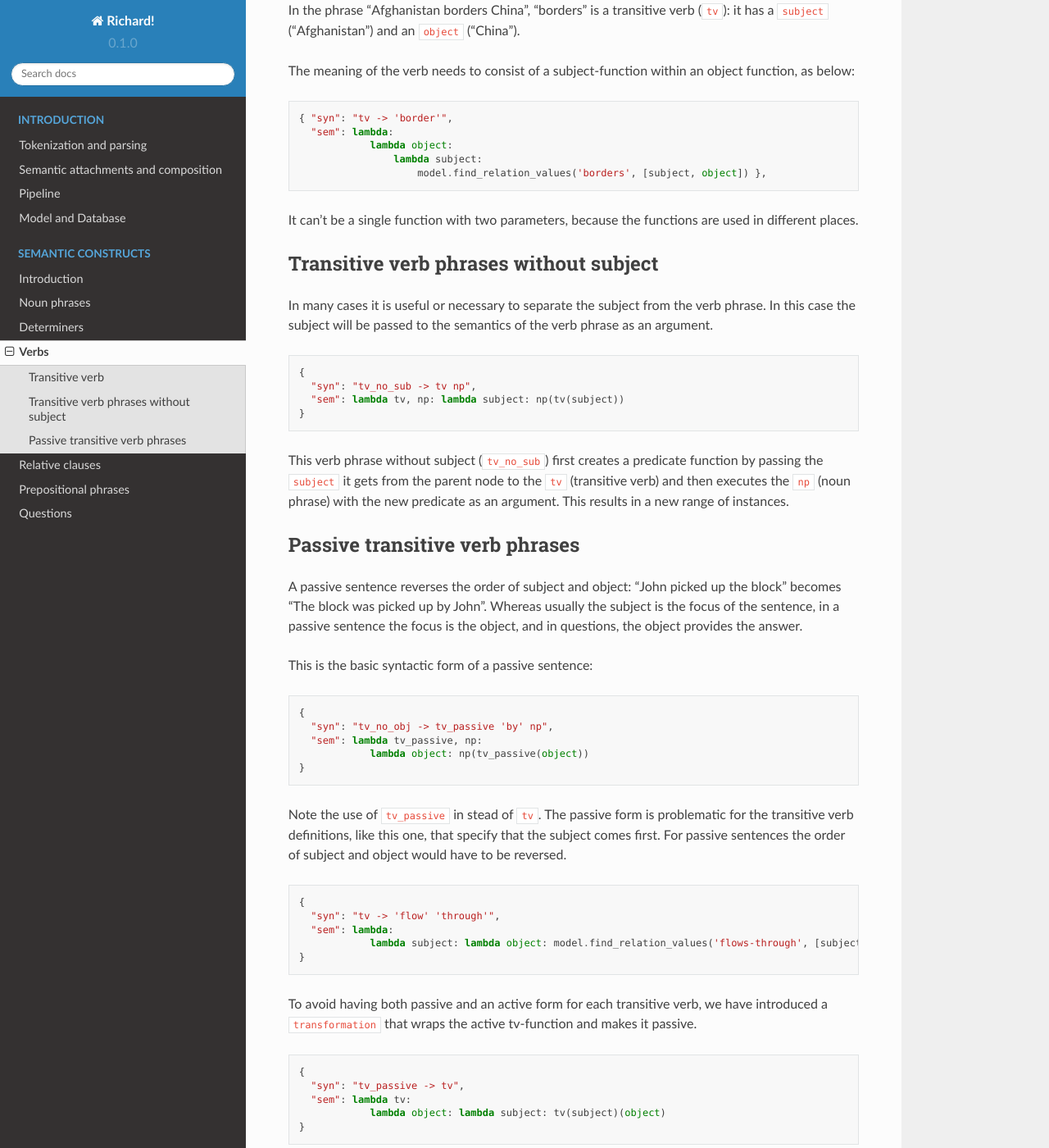
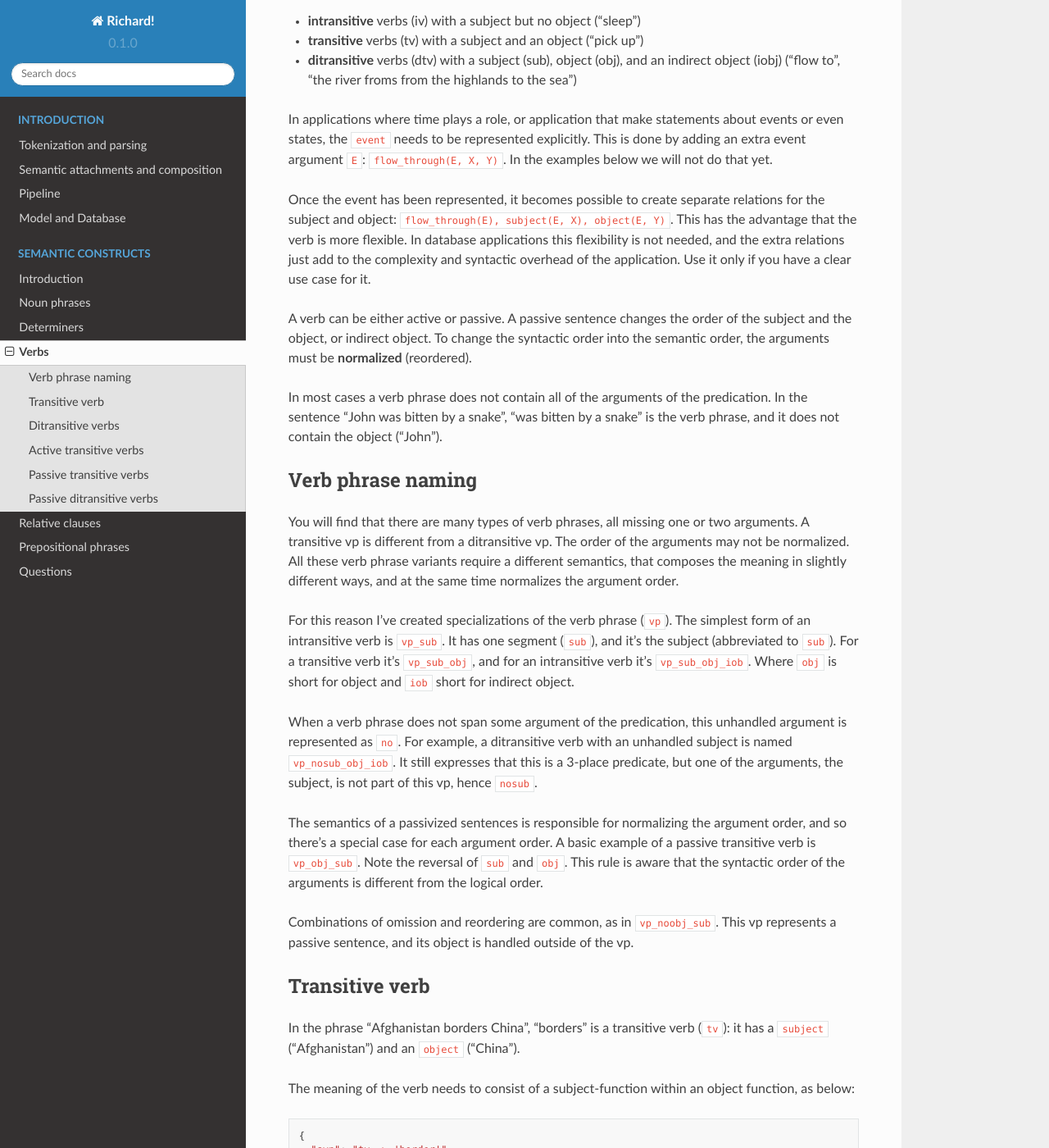
Before and after one commit to garfix/richard-readthedocs, a Sphinx documentation site: the page built from docs/source/language/verb-phrases.md, in a window 1280 px wide and 1400 px high, scrolled down 653 px. Shown: the whole window at 82% size. Built offline with Sphinx 7.4.7 and the Read the Docs theme 2.0.0, drawn with Linux system fonts in a browser that asks for light colours; some of the changed text lies outside the part shown.

Commit message:
verb phrases

```diff
--- a/docs/source/language/verb-phrases.md
+++ b/docs/source/language/verb-phrases.md
@@ -1,12 +1,44 @@
 # Verbs
 
-A verb is the heart of a sentence, or of a relative clause. It is expressed logically as a predication over a fixed number of arguments. The verb "flow through" for example is in essence `flow_through(X, Y)`. The first argument is called the `subject`, the second `object`, a possible third `indirect object`.
+A verb is the heart of a sentence. It is expressed logically as a predication over a fixed number of arguments. The verb "flow through" for example is logically represented by the atomic formula `flow_through(X, Y)`.
+
+Syntactically, the subject is the first argument you see in a sentence, whether the sentence is active or passive. In "John was bitten by a snake", "John" is the subject.
+
+In linguistic semantics however, the logical representation is key, and the arguments are named after the position in the predication: `predicate(subject, object, indirect object)`.
+
+* __subject__ is the first argument
+* __object__ is the second argument
+* __indirect object__ is the third argument
+
+"John" would be the object of the sentence, whether it was passive or active.
 
 The word `through` in this example is called the `particle` of the verb. Typically it is located just after the verb, but in many cases another phrase is placed between the verb and the particle.
 
+There are (mainly) three types of verbs:
+
+* __intransitive__ verbs (iv) with a subject but no object ("sleep")
+* __transitive__ verbs (tv) with a subject and an object ("pick up")
+* __ditransitive__ verbs (dtv) with a subject (sub), object (obj), and an indirect object (iobj)  ("flow to", "the river froms from the highlands to the sea")
+
 In applications where time plays a role, or application that make statements about events or even states, the `event` needs to be represented explicitly. This is done by adding an extra event argument `E`: `flow_through(E, X, Y)`. In the examples below we will not do that yet.
 
-Once the event has been represented, it becomes possible to create separate relations for the subject and object: `flow_through(E), subject(E, X), object(E, Y)`. This has the advantage that the verb is more flexible. In most cases however, this flexibility is not needed, and the extra relations just add to the complexity and syntactic overhead of the application. Use it only if you have a clear use case for it.
+Once the event has been represented, it becomes possible to create separate relations for the subject and object: `flow_through(E), subject(E, X), object(E, Y)`. This has the advantage that the verb is more flexible. In database applications this flexibility is not needed, and the extra relations just add to the complexity and syntactic overhead of the application. Use it only if you have a clear use case for it.
+
+A verb can be either active or passive. A passive sentence changes the order of the subject and the object, or indirect object. To change the syntactic order into the semantic order, the arguments must be __normalized__ (reordered).
+
+In most cases a verb phrase does not contain all of the arguments of the predication. In the sentence "John was bitten by a snake", "was bitten by a snake" is the verb phrase, and it does not contain the object ("John").
+
+## Verb phrase naming
+
+You will find that there are many types of verb phrases, all missing one or two arguments. A transitive vp is different from a ditransitive vp. The order of the arguments may not be normalized. All these verb phrase variants require a different semantics, that composes the meaning in slightly different ways, and at the same time normalizes the argument order.
+
+For this reason I've created specializations of the verb phrase (`vp`). The simplest form of an intransitive verb is `vp_sub`. It has one segment (`sub`), and it's the subject (abbreviated to `sub`). For a transitive verb it's `vp_sub_obj`, and for an intransitive verb it's `vp_sub_obj_iob`. Where `obj` is short for object and `iob` short for indirect object.
+
+When a verb phrase does not span some argument of the predication, this unhandled argument is represented as `no`. For example, a ditransitive verb with an unhandled subject is named `vp_nosub_obj_iob`. It still expresses that this is a 3-place predicate, but one of the arguments, the subject, is not part of this vp, hence `nosub`.
+
+The semantics of a passivized sentences is responsible for normalizing the argument order, and so there's a special case for each argument order. A basic example of a passive transitive verb is `vp_obj_sub`. Note the reversal of `sub` and `obj`. This rule is aware that the syntactic order of the arguments is different from the logical order.
+
+Combinations of omission and reordering are common, as in `vp_noobj_sub`. This vp represents a passive sentence, and its object is handled outside of the vp.
 
 ## Transitive verb
 
@@ -15,58 +47,93 @@
 The meaning of the verb needs to consist of a subject-function within an object function, as below:
 
 ~~~python
-{ "syn": "tv -> 'border'",
+{
+  "syn": "tv -> 'border'",
   "sem": lambda:
-            lambda object:
-                lambda subject:
-                    model.find_relation_values('borders', [subject, object]) },
+            lambda sub, obj: model.find_relation_values('borders', [sub, obj], two_ways = True)
+},
 ~~~
 
-It can't be a single function with two parameters, because the functions are used in different places.
+Here `two_ways` tells the function that it should also look for borders as `(obj, sub)`, as the borders relation is commutative.
 
-## Transitive verb phrases without subject
-
-In many cases it is useful or necessary to separate the subject from the verb phrase. In this case the subject will be passed to the semantics of the verb phrase as an argument.
+## Ditransitive verbs
 
 ~~~python
 {
-  "syn": "tv_no_sub -> tv np",
-  "sem": lambda tv, np: lambda subject: np(tv(subject))
+  "syn": "dtv -> 'flows' 'into'",
+  "sem": lambda:
+            lambda sub, obj, iob: model.find_relation_values('flows-from-to', [sub, obj, iob])
 }
 ~~~
 
-This verb phrase without subject (`tv_no_sub`) first creates a predicate function by passing the `subject` it gets from the parent node to the `tv` (transitive verb) and then executes the `np` (noun phrase) with the new predicate as an argument. This results in a new range of instances.
+## Active transitive verbs
 
-## Passive transitive verb phrases
-
-A passive sentence reverses the order of subject and object: "John picked up the block" becomes "The block was picked up by John". Whereas usually the subject is the focus of the sentence, in a passive sentence the focus is the object, and in questions, the object provides the answer.
-
-This is the basic syntactic form of a passive sentence:
+"borders China" is an active vp missing the subject. This subject (`sub`) is passed to this semantic function as an argument, and the function passes it through to its child `tv`. The result is a function with one argument (`obj`) and can be used by `np` to establish membership.
 
 ~~~python
 {
-  "syn": "tv_no_obj -> tv_passive 'by' np",
-  "sem": lambda tv_passive, np:
-            lambda object: np(tv_passive(object))
+  "syn": "vp_nosub_obj -> vp_nosub_noobj np",
+  "sem": lambda tv, np:
+          lambda sub: np(tv(sub))
+},
+{
+  "syn": "vp_nosub_noobj -> tv",
+  "sem": lambda tv:
+          lambda sub:
+            lambda obj: tv(sub, obj)
 }
 ~~~
 
-Note the use of `tv_passive` in stead of `tv`. The passive form is problematic for the transitive verb definitions, like this one, that specify that the subject comes first. For passive sentences the order of subject and object would have to be reversed.
+With negation ("not"):
 
 ~~~python
 {
-  "syn": "tv -> 'flow' 'through'",
-  "sem": lambda:
-            lambda subject: lambda object: model.find_relation_values('flows-through', [subject, object])
+  "syn": "vp_nosub_obj -> 'does' 'not' vp_nosub_noobj np",
+  "sem": lambda tv, np: lambda sub: negate(np(tv(sub)))
 }
 ~~~
 
-To avoid having both passive and an active form for each transitive verb, we have introduced a `transformation` that wraps the active tv-function and makes it passive.
+## Passive transitive verbs
+
+Note that the order of `obj` and `sub` is reversed and that the final call to `tv` is the same as in the active form.
 
 ~~~python
 {
-  "syn": "tv_passive -> tv",
+  "syn": "vp_noobj_sub -> vp_noobj_nosub 'by' np",
+  "sem": lambda vp_noobj_nosub, np:
+            lambda obj: np(vp_noobj_nosub(obj))
+},
+{
+  "syn": "vp_noobj_nosub -> tv",
   "sem": lambda tv:
-            lambda object: lambda subject: tv(subject)(object)
+            lambda obj:
+                lambda sub: tv(sub, obj)
 }
 ~~~
+
+## Passive ditransitive verbs
+
+The first rule receives an `obj` from its parent function and passes it to it's child function. The second rule receives an `obj` from the first rule, and adds an `sub` argument. Both are passed to its child function. The third rule receives both a `sub` and an `obj` from the second rule, and adds an `iob` argument.
+
+Note that the first rule uses "from", which makes it not generic.
+
+~~~python
+{
+  "syn": "vp_noobj_sub_iob -> 'from' 'which' np vp_noobj_nosub_iob",
+  "sem": lambda np, vp_noobj_nosub_iob:
+            lambda obj: np(vp_noobj_nosub_iob(obj))
+},
+{
+  "syn": "vp_noobj_nosub_iob -> vp_noobj_nosub_noiob np",
+  "sem": lambda vp_noobj_nosub_noiob, np:
+            lambda obj:
+                lambda sub: np(vp_noobj_nosub_noiob(obj)(sub))
+},
+{
+  "syn": "vp_noobj_nosub_noiob -> dtv",
+  "sem": lambda dtv:
+            lambda obj:
+                lambda sub:
+                    lambda iob: dtv(sub, obj, iob)
+}
+~~~
```
Also changed, not shown: docs/source/introduction/model.md (+1 -1 lines), docs/source/introduction/tips.md (+4 -0 lines), docs/source/language/introduction.md (+1 -1 lines).
